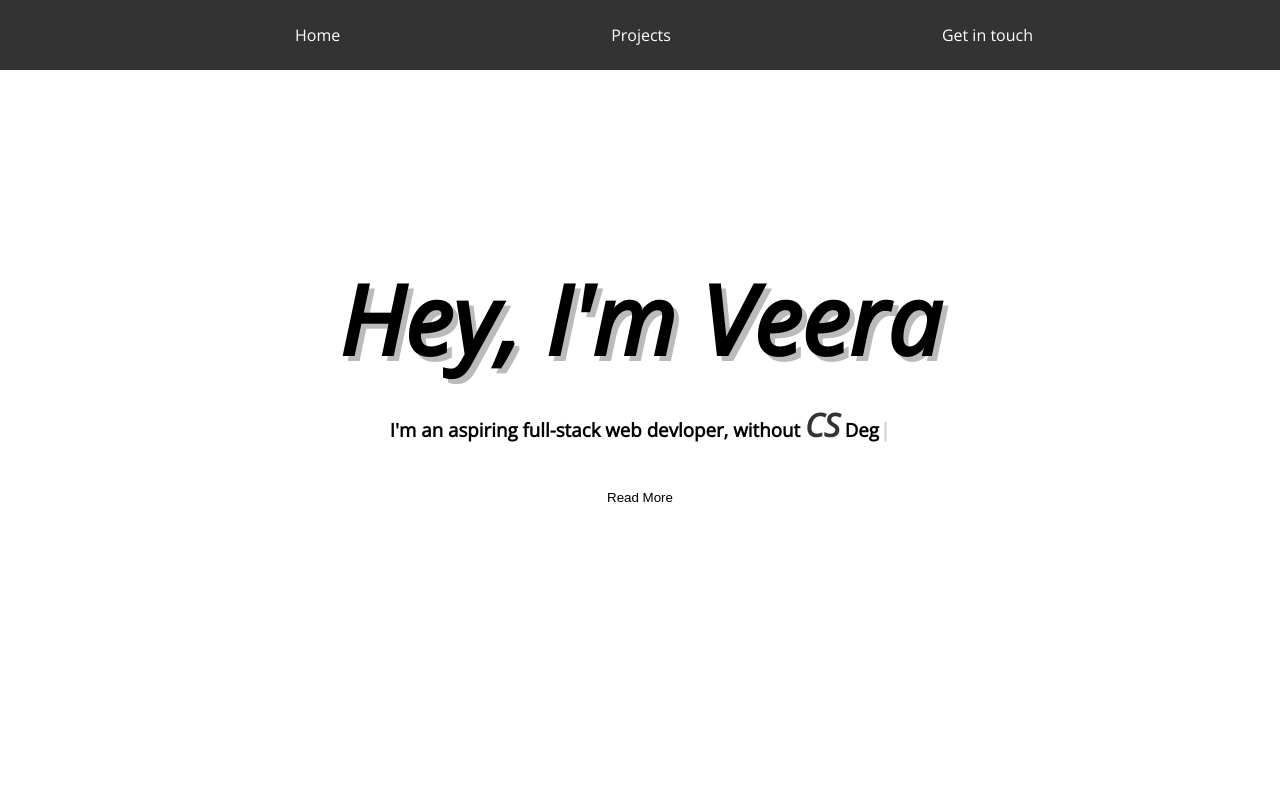
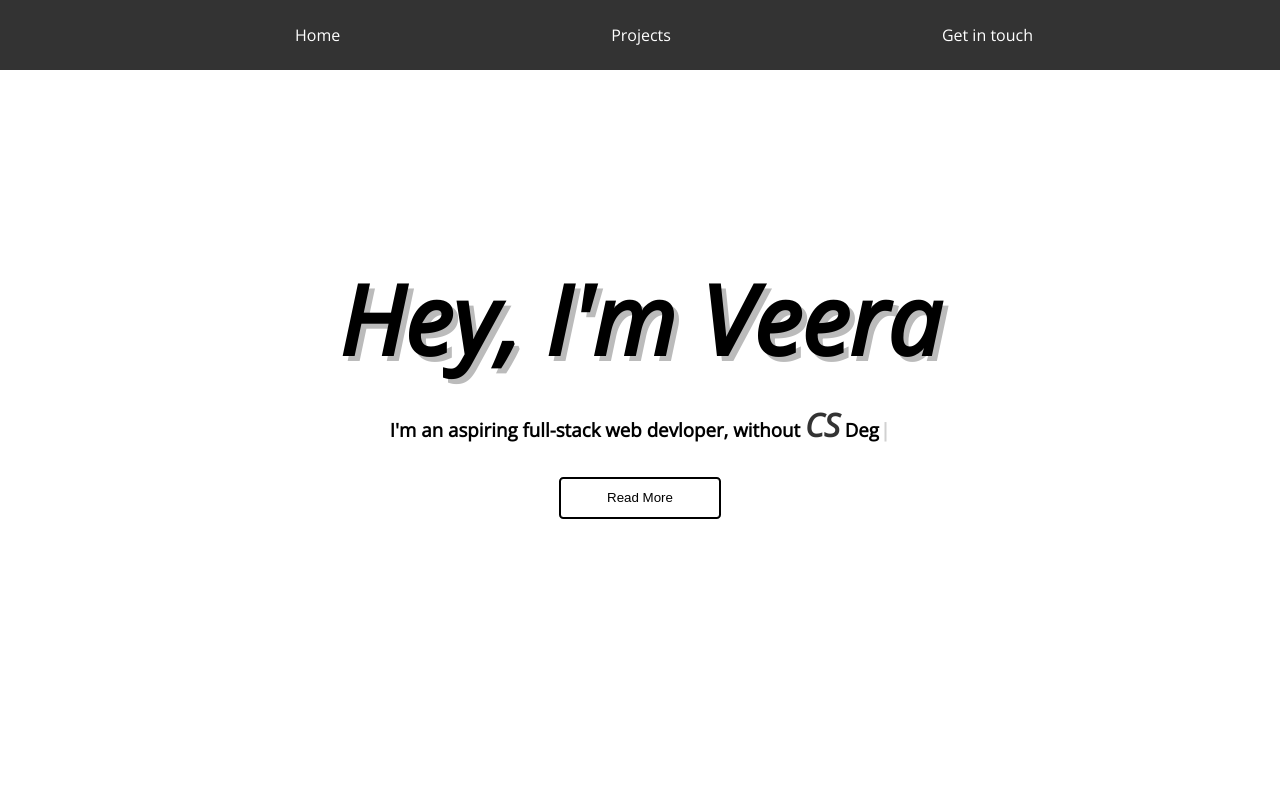
Before and after one commit to veer-a1505/my_portfolio, a React (Create React App) app: page / in a window 1280 px wide. In both pictures the pointer is over the button "Read More". Shown: the top 800 px of the page. Built offline with nearby package versions, Linux system fonts and the light colour scheme.

Commit message:
added styling

```diff
--- a/src/App.css
+++ b/src/App.css
@@ -120,6 +120,7 @@ button:hover {
   cursor: pointer;
   background-color: #fff;
   color: black;
+  outline: auto;
 }
 
 i {
```
